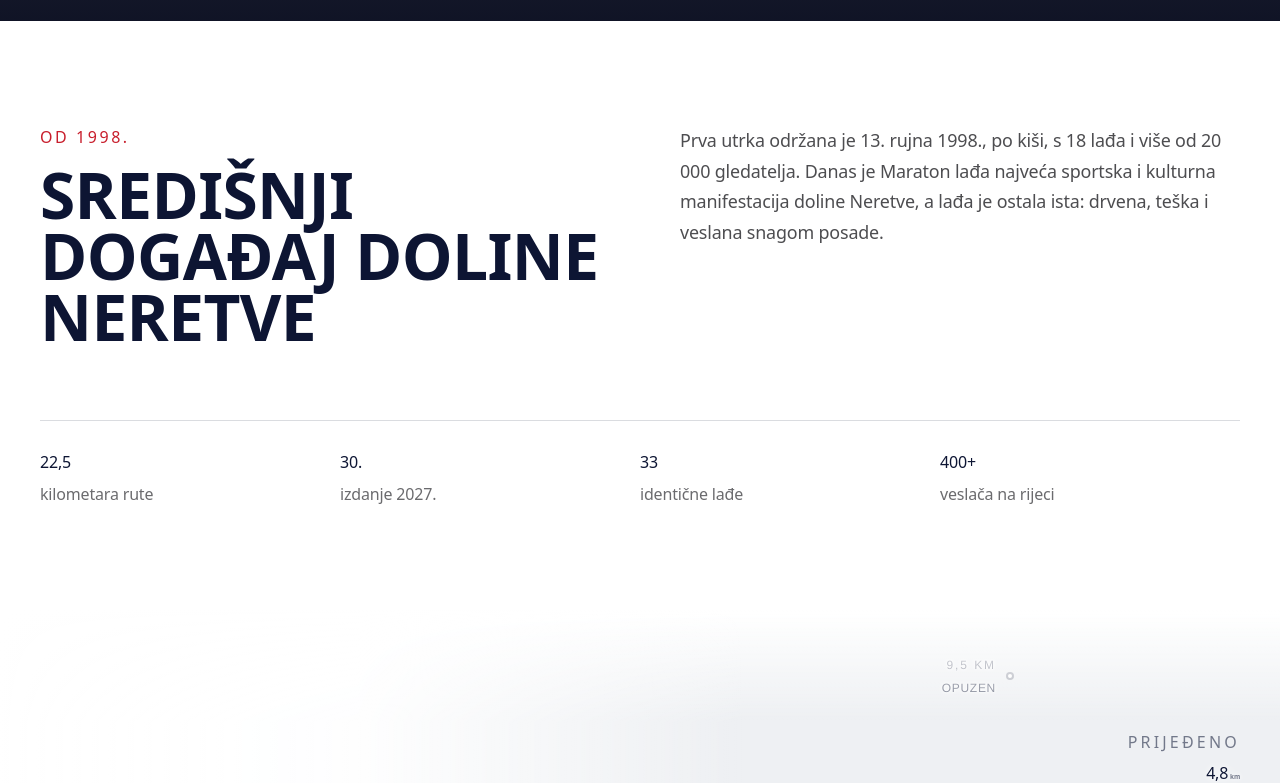
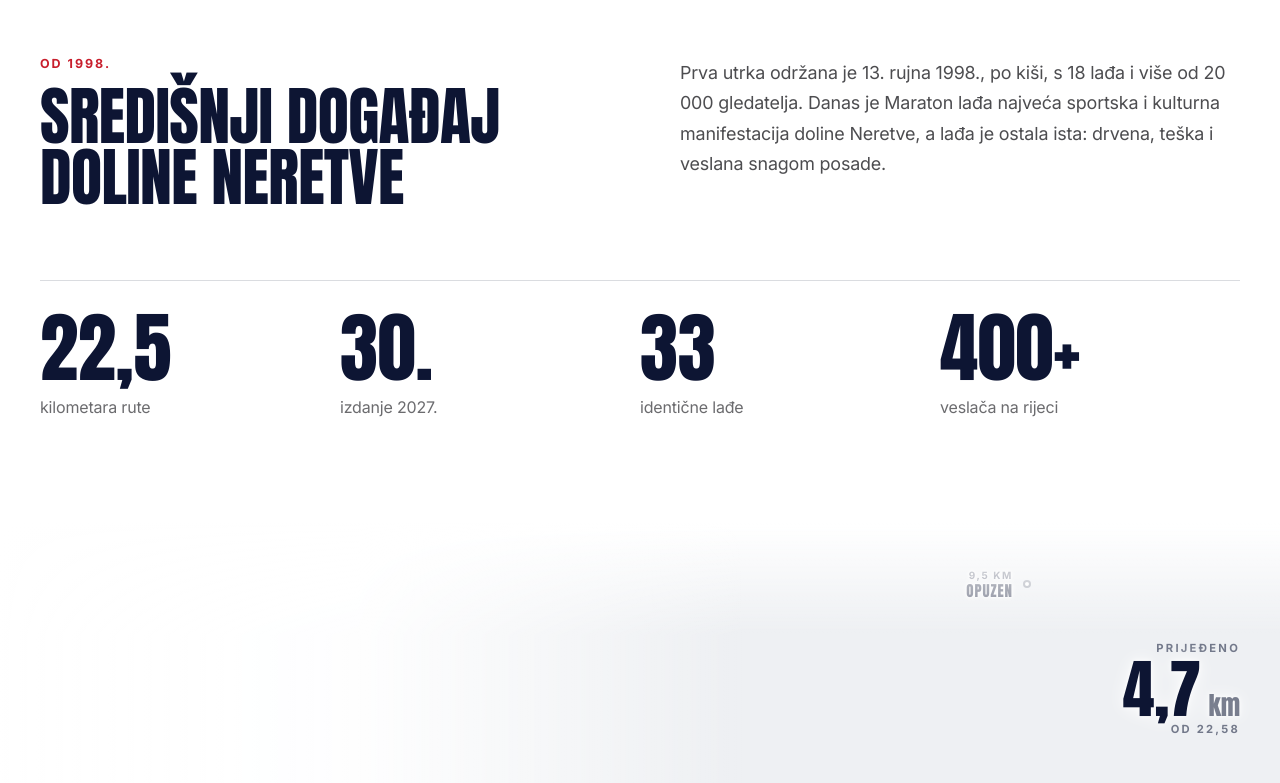
Before and after one commit to eresnedo/maraton-ladja-app, a Next.js app: page / in a window 1280 px wide. Shown: the part 846-1629 px from the top of the page. Built offline with nearby package versions, Linux system fonts and the light colour scheme; no server answers; the database is empty; grey boxes are pictures that could not be loaded.

Commit message:
Tipografija: ispravljene varijable fontova
Co-Authored-By: Claude Opus 5.5 <noreply@anthropic.com>
Claude-Session: https://claude.ai/code/session_01YN1fUz3MkC5pYxKC2aQW2T

```diff
--- a/src/app/globals.css
+++ b/src/app/globals.css
@@ -25,9 +25,10 @@
   --ink: #08090d;
   --grad: var(--red);
   --ease: cubic-bezier(0.2, 0.8, 0.2, 1);
-  --disp: "Barlow Condensed", var(--ui);
-  --serif: "Fraunces", serif;
-  --num: "Fraunces", serif;
+  --ui: "Inter", -apple-system, BlinkMacSystemFont, "Segoe UI", Roboto, sans-serif;
+  --disp: "Anton", "Inter", Impact, sans-serif;
+  --serif: var(--ui);
+  --num: var(--ui);
 }
 
 html { font-synthesis: none; -webkit-font-smoothing: antialiased; -moz-osx-font-smoothing: grayscale; text-rendering: optimizeLegibility; }
```
